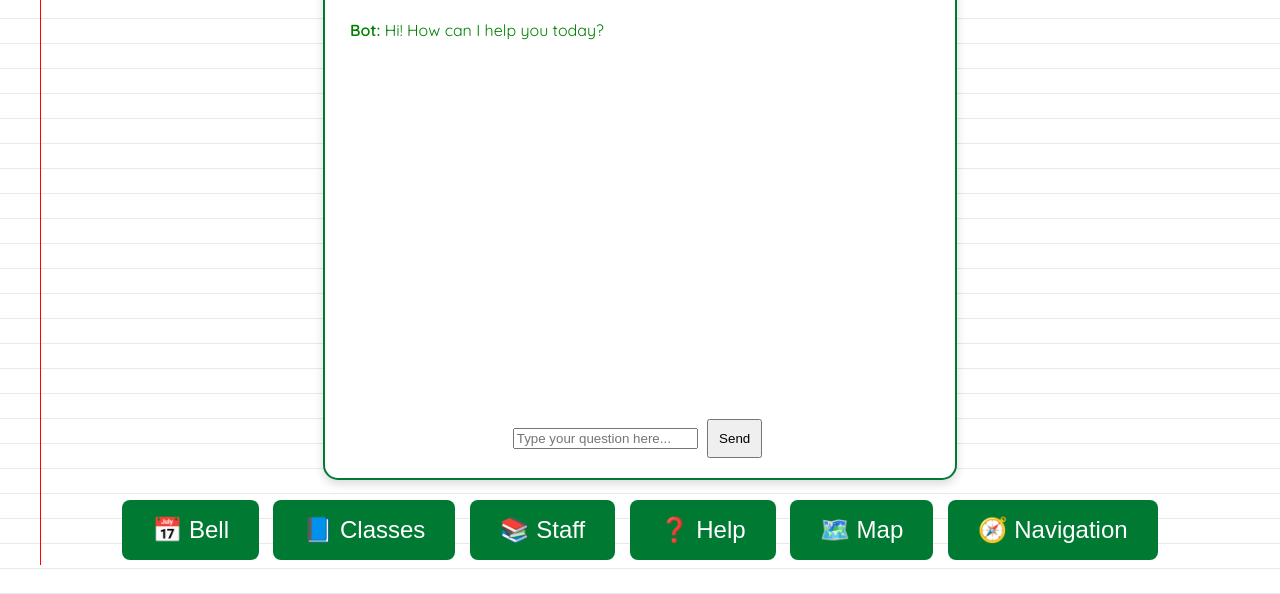
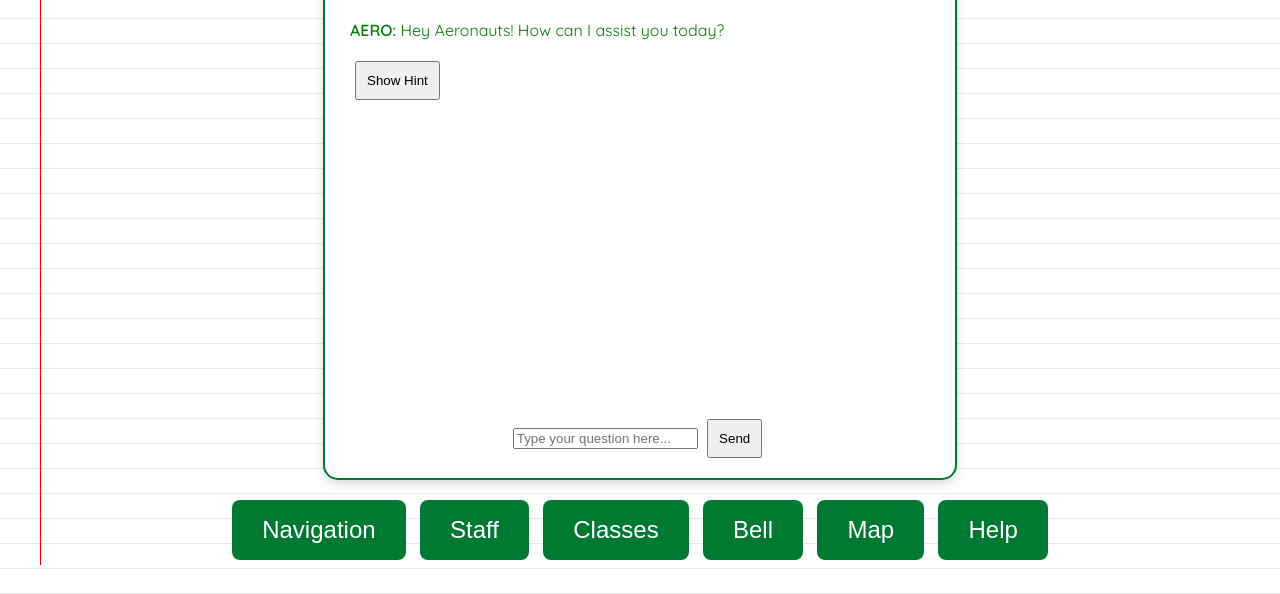
Before and after one commit to avinashamanchi/perftask, a plain HTML site: page index.html in a window 1280 px wide. Shown: the part 206-800 px from the top of the page. Drawn offline with Linux system fonts and the light colour scheme.

Commit message:
Update index.html

```diff
--- a/index.html
+++ b/index.html
@@ -4,34 +4,46 @@
     <link href="https://fonts.googleapis.com/css2?family=Quicksand:wght@400;600&display=swap" rel="stylesheet">
     <meta charset="UTF-8">
     <meta name="viewport" content="width=device-width, initial-scale=1.0">
-    <title>EHS AI Helper</title>
+    <title>EHS Informational Student Helper</title>
     <link rel="stylesheet" href="styles.css">
 </head>
 <body>
 
     <header>
         <img src="ehs-logo.png" alt="EHS Logo" class="logo">
-        <h1>Emerald High School AI Helper</h1>
+        <h1>Emerald High School Student Help</h1>
     </header>
 
     <main>
         <div class="chat-container">
             <img src="ai-logo.jpeg" alt="AI Logo" class="ai-logo">
             <div id="chatbox">
-                <p class="bot-text"><strong>Bot:</strong> Hi! How can I help you today?</p>
+                <p class="bot-text"><strong>AERO:</strong> Hey Aeronauts! How can I assist you today?</p>
+                <button id="hintButton" onclick="toggleHint()">Show Hint</button>
+                <div id="hintDropdown" class="hint-dropdown hidden">
+                    <p>To start:</p>
+                    <ul>
+                        <li>"Start off by greeting the AI using any greeting"</li>
+                    </ul>
+                </div>
             </div>
             <input id="userInput" type="text" placeholder="Type your question here..." />
             <button onclick="sendMessage()">Send</button>
         </div>
+    </main>
+
+    <script src="script.js"></script>
+</body>
+</html>
 
 
         <div class="button-container">
-            <button onclick="handleQuickReply('Bell Schedule')">📅 Bell</button>
-            <button onclick="showClassDirectory()">📘 Classes</button>
-            <button onclick="showStaffDirectory()">📚 Staff</button>
-            <button onclick="openHelpCenter()">❓ Help</button>
-            <button onclick="showMap()">🗺️ Map</button>
-            <button onclick="showNavigation()">🧭 Navigation</button> <!-- ✅ New Button -->
+            <button onclick="showNavigation()"> Navigation </button>
+            <button onclick="showStaffDirectory()"> Staff </button>
+            <button onclick="showClassDirectory()"> Classes </button>
+            <button onclick="handleQuickReply('Bell Schedule')"> Bell </button>
+            <button onclick="showMap()"> Map </button>
+            <button onclick="openHelpCenter()"> Help </button>
         </div>
 
         <div id="class-directory" class="hidden">
```
